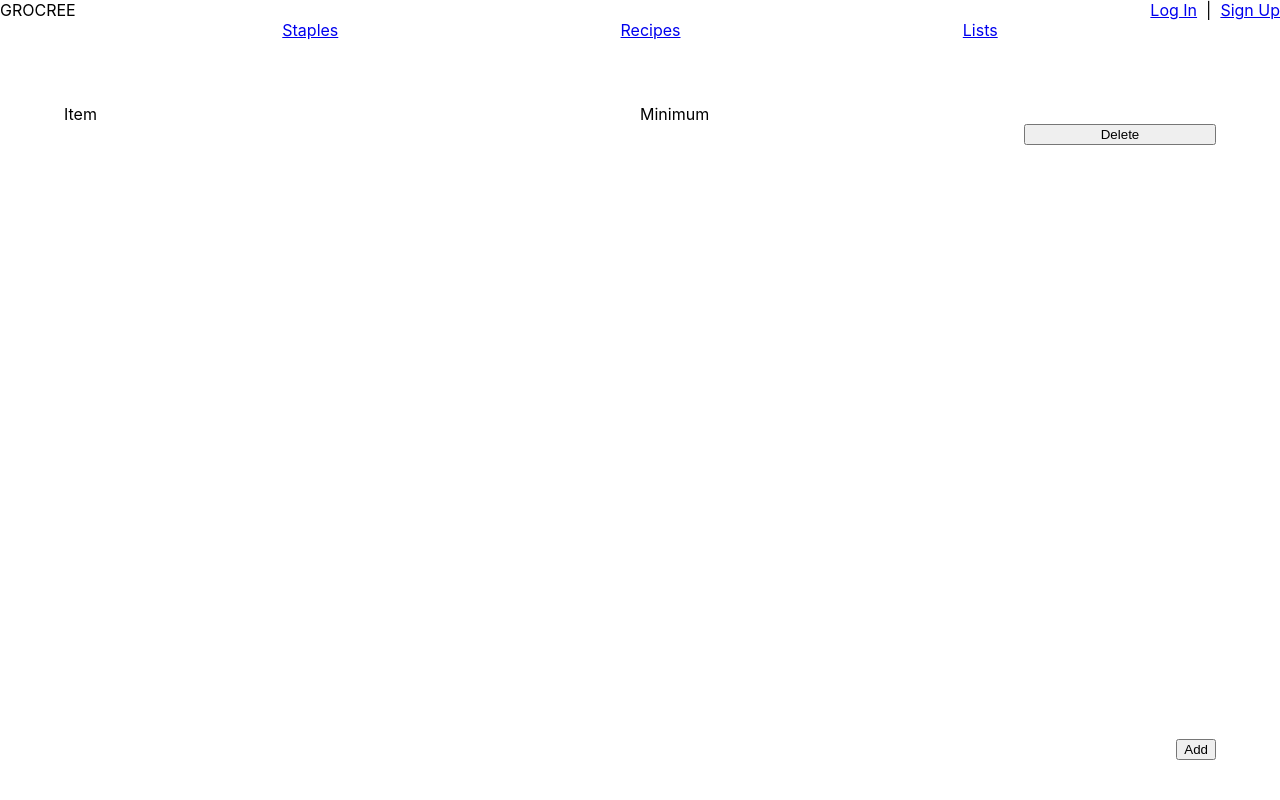
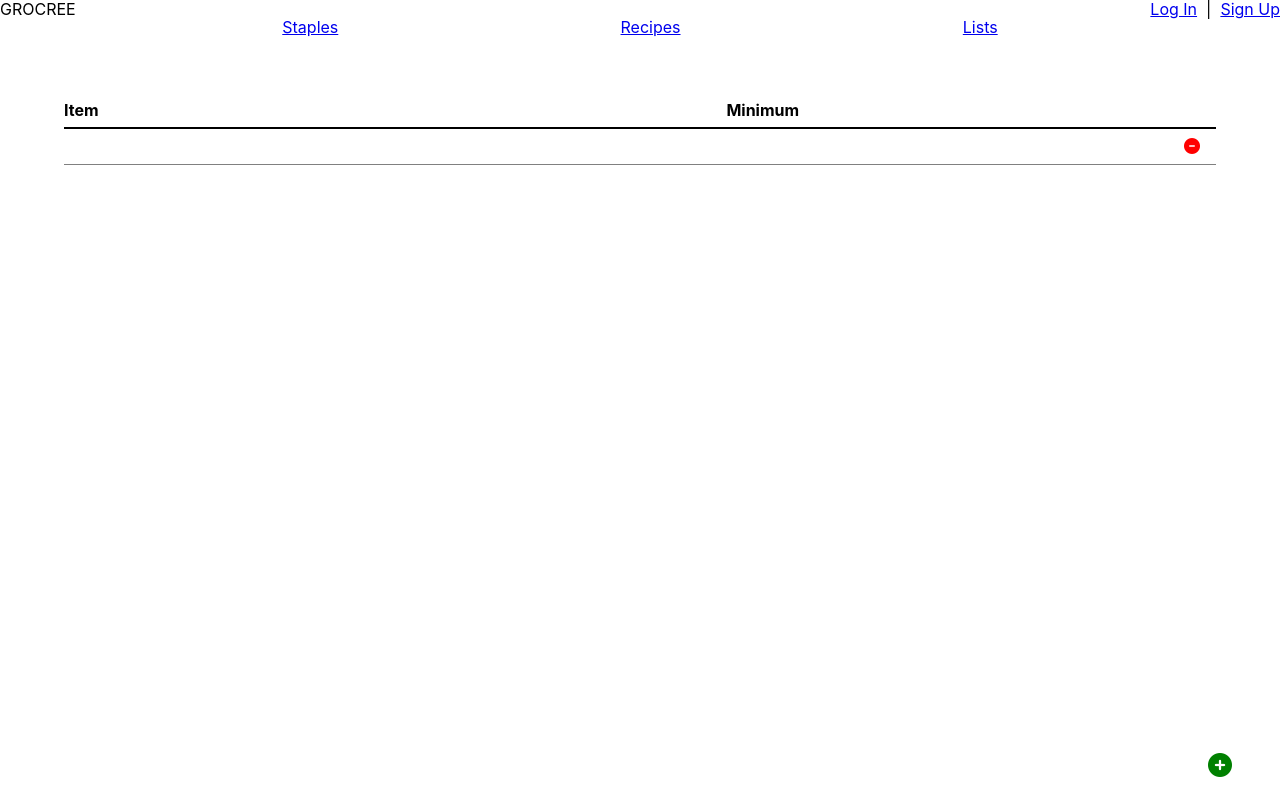
Before and after one commit to conspop/grocree-react, a React (Create React App) app: page /staples in a window 1280 px wide. Built offline with nearby package versions, Linux system fonts and the light colour scheme; no server answers.

Commit message:
Implement Add Item to Staples

```diff
--- a/public/index.html
+++ b/public/index.html
@@ -24,7 +24,9 @@
       work correctly both with client-side routing and a non-root public URL.
       Learn how to configure a non-root public URL by running `npm run build`.
     -->
-    <title>React App</title>
+    <link rel="stylesheet" href="https://cdnjs.cloudflare.com/ajax/libs/normalize/8.0.1/normalize.min.css" integrity="sha512-NhSC1YmyruXifcj/KFRWoC561YpHpc5Jtzgvbuzx5VozKpWvQ+4nXhPdFgmx8xqexRcpAglTj9sIBWINXa8x5w==" crossorigin="anonymous" />
+    <script src="https://kit.fontawesome.com/55e36b3603.js" crossorigin="anonymous"></script>
+    <title>GROCREE</title>
   </head>
   <body>
     <noscript>You need to enable JavaScript to run this app.</noscript>
--- a/src/App.css
+++ b/src/App.css
@@ -1,3 +1,7 @@
+html {
+  font-size: 16px;
+}
+
 .header-container {
   display: flex;
   flex-direction: column;
@@ -13,3 +17,11 @@
   display: flex;
   justify-content: space-evenly;
 }
+
+button:active {
+  outline: none;
+}
+
+button:focus {
+  -moz-outline-style: none;
+}
--- a/src/components/Message.jsx
+++ b/src/components/Message.jsx
@@ -2,9 +2,9 @@ import React, { useEffect } from 'react'
 
 export default function Message({message, closeMessage}) {
 
-  useEffect(() => {
-    setTimeout(closeMessage, 3000)
-  })
+  // useEffect(() => {
+  //   setTimeout(closeMessage, 3000)
+  // })
 
   return (
     <div className='staples-message'>
--- a/src/components/StaplesAdd.jsx
+++ b/src/components/StaplesAdd.jsx
@@ -40,8 +40,8 @@ export default function StaplesAdd({addStaple}) {
 
 function AddButton({handleClickAddButton}) {
   return (
-    <div className='staples-add-button'>
-      <button onClick={handleClickAddButton}>Add</button>
+    <div>
+      <button className='staples-add-button' onClick={handleClickAddButton}><i class="fas fa-plus-circle"></i></button>
     </div>
   )
 }
@@ -54,27 +54,35 @@ function AddForm({addStaple, handleClickOutsideAddForm}) {
   const handleMinimumChange = event => setMinimum(event.target.value)
 
   const handleSubmit = () => {
-    addStaple(item, minimum)
-    setItem('')
-    setMinimum('')
+    if (item) {
+      addStaple(item, minimum)
+      setItem('')
+      setMinimum('')
+      document.querySelector('#item-input').focus()
+    }
   }
 
   return (
     <div className='staples-add-form'>
       <input
+        id='item-input'
         placeholder="Item"
         onChange={handleItemChange}
         value={item}
+        autoFocus
+        required
       />
       <input
-        placeholder="Minimum"
+        placeholder="Minimum (optional)"
         onChange={handleMinimumChange}
         value={minimum}
       />
       <button
         onClick={handleSubmit}
+        className='add-button'
+        disabled={(item === '')}
       >
-        Add
+        <i class="fas fa-check-circle"></i>
       </button>
     </div>
   )
--- a/src/components/StaplesTable.jsx
+++ b/src/components/StaplesTable.jsx
@@ -4,9 +4,9 @@ export default function StaplesTable({staples, deleteStaple}) {
   return (
     <>
       <div className='staples-table'>
-        <div>Item</div>
-        <div>Minimum</div>
-        <div></div>
+        <div className='staples-table-title'>Item</div>
+        <div className='staples-table-title'>Minimum</div>
+        <div className='staples-table-title'></div>
         {staples.map(({item, minimum}, index) => {
           return (
             <Staple
@@ -29,9 +29,11 @@ function Staple({index, item, minimum, deleteStaple}) {
 
   return (
     <>
-      <div>{item}</div>
-      <div>{minimum}</div>
-      <button onClick={handleDelete}>Delete</button>
+      <div className='staples-table-item'>{item}</div>
+      <div className='staples-table-item'>{minimum}</div>
+      <div className='staples-table-item'>
+        <button className='delete-button' onClick={handleDelete}><i class="fas fa-minus-circle"></i></button>
+      </div>
     </>
   )
 }
--- a/src/pages/StaplesPage.css
+++ b/src/pages/StaplesPage.css
@@ -5,21 +5,76 @@
 .staples-table {
   width: 100%;
   display: grid;
-  grid-template-columns: 1.5fr 1fr .5fr;
+  grid-template-columns: 1.5fr 1fr auto;
+}
+
+.staples-table-title {
+  border-bottom: 2px solid black;
+  padding-bottom: .5rem;
+  font-weight: bold;
+}
+
+.staples-table-item {
+  padding: .5rem 0;
+  border-bottom: 1px solid grey;
 }
 
 .staples-add-button {
   position: fixed;
-  bottom: 5%;
-  right: 5%;
+  bottom: 2.5%;
+  right: 2.5%;
 }
 
 .staples-add-form {
+  height: 10%;
+  width: 90%;
   position: fixed;
-  bottom: 5%;
+  bottom: 2.5%;
+  display: grid;
+  grid-template-columns: 1fr auto;
+  row-gap: .5rem;
+}
+
+.staples-add-form input {
+  font-size: 16px;
+  padding: 0.25rem;
+  border: 1px solid grey;
+  border-radius:.25rem;
+}
+
+.staples-add-button {
+  grid-area: 1/2/3/3;
+  background-color: transparent;
+  border: none;
+  color: green;
+  padding: 0 1rem;
+  font-size: 1.5rem;
+}
+
+.staples-add-form button {
+  grid-area: 1/2/3/3;
+  background-color: transparent;
+  border: none;
+  color: green;
+  padding-left: 1rem;
+  font-size: 1.5rem;
+  align-self: end;
+  justify-self: flex-end;
 }
 
 .staples-message {
   position: fixed;
-  bottom: 10%;
+  bottom: 17.5%;
+  width: 90%;
+  border: 1px solid grey;
+  border-radius:.25rem;
+  background-color: lightgray;
+  text-align: center;
 }
+
+.delete-button {
+  background-color: transparent;
+  border: none;
+  color: red;
+  padding: 0 1rem;
+}
```
Also changed, not shown: 1 other file (tests, documents, lock files or other folders).
